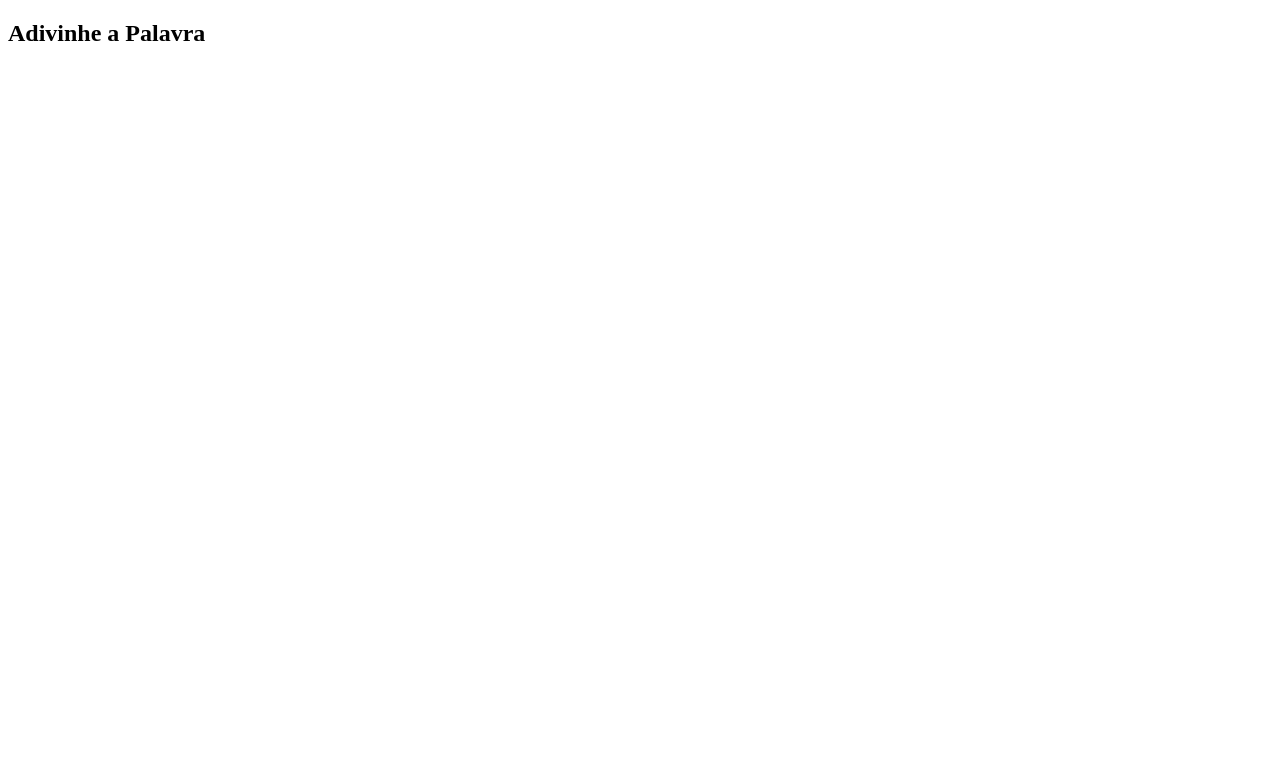
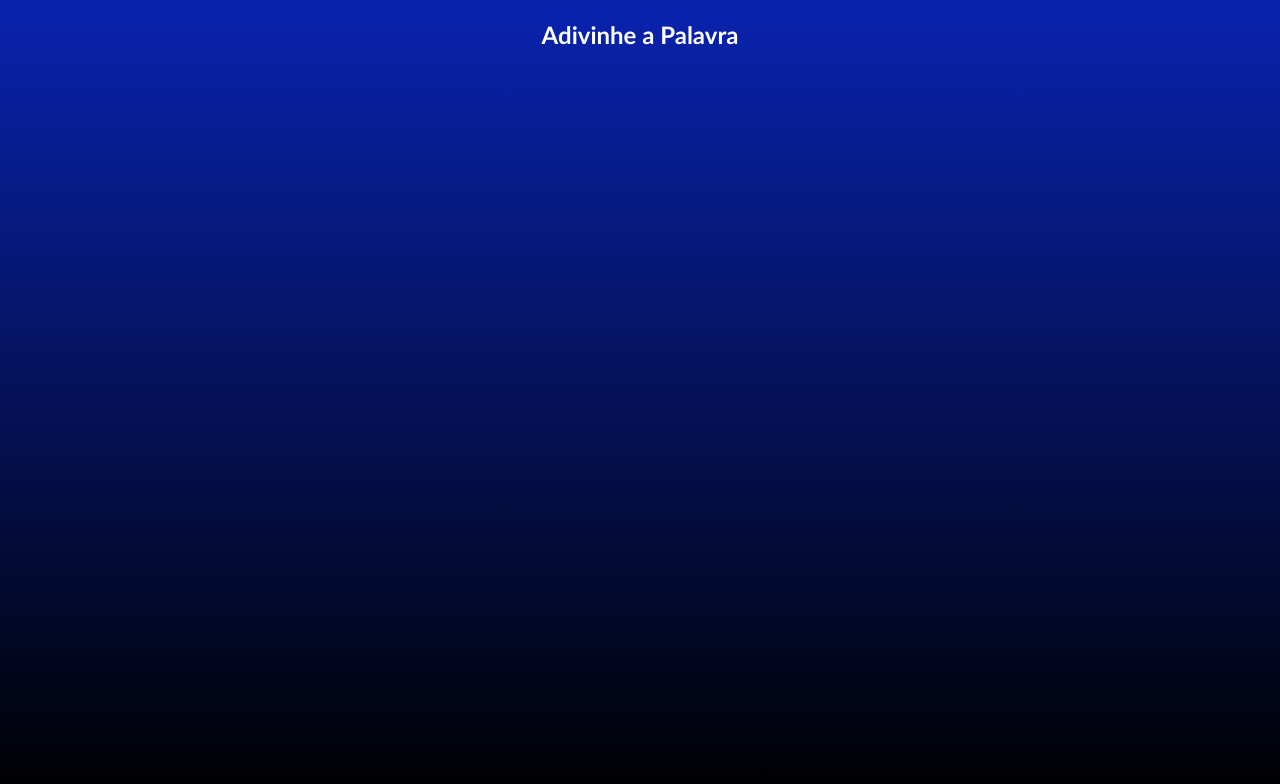
Before and after one commit to AlexandreLiberatto/Adivinhe-a-Palavra, a React (Vite) app: page / in a window 1280 px wide. Shown: the top 784 px of the page. Built offline with nearby package versions, Linux system fonts and the light colour scheme.

Commit message:
Ajustando o css

```diff
--- a/src/App.css
+++ b/src/App.css
@@ -0,0 +1,6 @@
+.App {
+    display: flex; /* Essa formatação alinha tudo no centro da tela */
+    justify-content: center;
+    align-items: center;
+    text-align: center;
+}
--- a/src/App.jsx
+++ b/src/App.jsx
@@ -5,7 +5,7 @@ function App() {
 
 
   return (
-   <div>
+   <div className='App'>
        <h2>Adivinhe a Palavra</h2>
    </div>
   )
--- a/src/index.css
+++ b/src/index.css
@@ -0,0 +1,11 @@
+html, body {
+    height: 100%;
+}
+
+body {
+    font-family: 'Trebuchet MS', 'Lucida Sans Unicode', 'Lucida Grande', 'Lucida Sans', Arial, sans-serif;
+    margin: 0;
+    padding: 0;
+    background: linear-gradient(180deg, rgba(9, 35, 175, 1) 0%, rgba(0, 0, 0) 100%); /* faz um gradiente */
+    color: #fff;
+}
```
